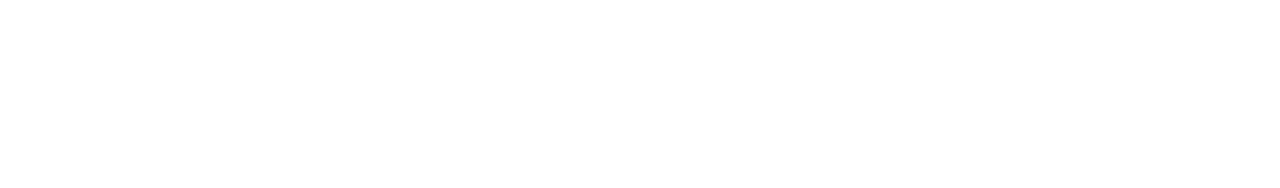
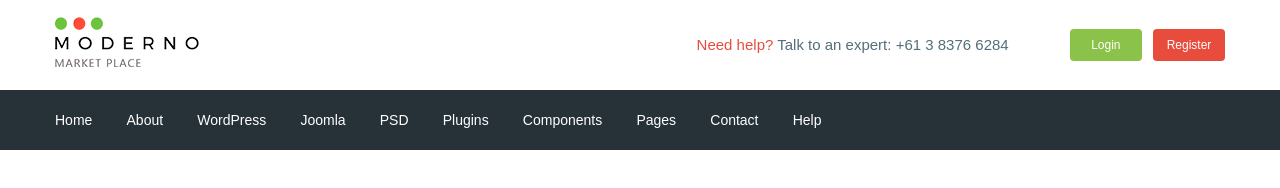
Before and after one commit to istrelkina/moderno, a website: page app/index.html in a window 1280 px wide. Drawn offline with nearby package versions, Linux system fonts and the light colour scheme; files that its build step writes are made by us from their sources.

Commit message:
added header

```diff
--- a/app/index.html
+++ b/app/index.html
@@ -3,11 +3,100 @@
 <head>
 	<meta charset="UTF-8">
 	<title>Document</title>
+	<link href="https://fonts.googleapis.com/css?family=Roboto:500,700&display=swap" rel="stylesheet">
 	<link rel="stylesheet" href="css/libs.min.css">
 	<link rel="stylesheet" href="css/style.min.css">
 </head>
 <body>
+	<header class="header">
+		<div class="header__top">
+			<div class="container">
+				<div class="header__top-inner">
+					<div class="header__logo">
+						<a href="#">
+							<img src="images/logo.png" alt="">
+						</a>
+					</div>
 
+					<div class="header__text">
+						<a href="#">
+							<span>Need help?</span>
+						</a> Talk to an expert:
+						<a clas="header__phone" href="tel:61383766284">
+							+61 3 8376 6284
+						</a>
+					</div>
+
+					<div class="header__box">
+						<a class="header__basket" href="#"></a>
+						<a class="header__btn header__btn-login" href="#">Login</a>
+						<a class="header__btn header__btn-register" href="#">Register</a>
+					</div>
+				</div>
+
+			</div>
+		</div>
+
+
+		<div class="header__menu">
+			<div class="container">
+				<nav class="menu">
+					<ul class="menu__list">
+						<li>
+							<a href="#">
+								Home
+							</a>
+						</li>
+						<li>
+							<a href="#">
+								About
+							</a>
+						</li>
+						<li>
+							<a href="#">
+								WordPress
+							</a>
+						</li>
+						<li>
+							<a href="#">
+								Joomla
+							</a>
+						</li>
+						<li>
+							<a href="#">
+								PSD
+							</a>
+						</li>
+						<li>
+							<a href="#">
+								Plugins
+							</a>
+						</li>
+						<li>
+							<a href="#">
+								Components
+							</a>
+						</li>
+						<li>
+							<a href="#">
+								Pages
+							</a>
+						</li>
+						<li>
+							<a href="#">
+								Contact
+							</a>
+						</li>
+						<li>
+							<a href="#">
+								Help
+							</a>
+						</li>
+					</ul>
+				</nav>
+			</div>
+		</div>
+	</header>
 
 
 	<script src="https://ajax.googleapis.com/ajax/libs/jquery/3.4.1/jquery.min.js"></script>
--- /dev/null
+++ b/app/scss/_fonts.scss
@@ -0,0 +1,9 @@
+@font-face {
+	font-family: 'Roboto-Regular', sans-serif;
+
+	src: url('../fonts/Roboto-Regular.woff2') format('woff2'),
+		 url('../fonts/Roboto-Regular.woff') format('woff');
+
+	font-weight: 400;
+	font-display: swap;
+}
--- /dev/null
+++ b/app/scss/_global.scss
@@ -0,0 +1,32 @@
+html{
+	box-sizing: border-box;
+}
+*,
+*::before,
+*::after{
+	box-sizing: inherit;
+}
+
+a{
+	display: inline-block;
+	text-decoration: none;
+	color: $text;
+}
+ul,
+li{
+	margin: 0;
+	padding: 0;
+	list-style: none;
+}
+body{
+	font-family: 'Roboto-Regular', sans-serif;
+	font-weight: 400;
+	font-size: 15px;
+	line-height: 24px;
+	color: $text;
+}
+.container{
+	max-width: 1200px;
+	margin: 0 auto;
+	padding: 0 15px;
+}
--- /dev/null
+++ b/app/scss/_vars.scss
@@ -0,0 +1,4 @@
+$text: #546e7a;
+$red: #e74c3c;
+$green: #8bc34a;
+$bg: #263238;
--- a/app/scss/style.scss
+++ b/app/scss/style.scss
@@ -1,8 +1,62 @@
-html{
-	box-sizing: border-box;
+@import 'vars';
+@import 'global';
+@import 'fonts';
+
+
+.header {}
+.header__top {}
+
+.header__top-inner {
+	display: flex;
+	justify-content: space-between;
+	height: 90px;
+	align-items: center;
 }
-*,
-*::before,
-*::after{
-	box-sizing: inherit;
+.header__logo {}
+.header__text {
+	margin-left: auto;
+	margin-right: 50px;
+	span{
+		color: $red;
+	}
 }
+.header__box {}
+.header__basket {}
+.header__btn {
+	padding: 4px;
+	width: 72px;
+	border-radius: 4px;
+	color: #fff;
+	margin-left: 7px;
+	text-align: center;
+	font-size: 12px;
+}
+.header__btn-login{
+	background-color: $green;
+}
+.header__btn-register{
+	background-color: $red;
+}
+
+.header__menu {
+	background-color: $bg;
+
+}
+
+.menu {
+	display: flex;
+	align-items: center;
+	height: 60px;
+}
+.menu__list {
+	li{
+		display: inline-block;
+		&+li{
+			margin-left: 30px;
+		}
+	}
+	a{
+		color: #fff;
+		font-size: 14px;
+	}
+}
--- a/gulpfile.js
+++ b/gulpfile.js
@@ -8,7 +8,7 @@ let gulp = require('gulp'),
 	cssmin = require('gulp-cssmin');
 
 gulp.task('sass', function(){
-	return gulp.src('app/scss/style.scss')
+	return gulp.src('app/scss/**/*.scss')
 		.pipe(sass({outputStyle: 'compressed'}))
 		.pipe(rename({suffix: '.min'}))
 		.pipe(autoprefixer({
@@ -59,7 +59,7 @@ gulp.task('browser-sync', function() {
 });
 
 gulp.task('watch', function(){
-	gulp.watch('app/scss/style.scss', gulp.parallel('sass'))
+	gulp.watch('app/scss/**/*.scss', gulp.parallel('sass'))
 	gulp.watch('app/*.html', gulp.parallel('html'))
 	gulp.watch('app/js/*.js', gulp.parallel('js'))
 })
```
Also changed, not shown: app/fonts/Roboto-Regular.woff (added), app/fonts/Roboto-Regular.woff2 (added), app/images/logo.png (added), 1 other file.
